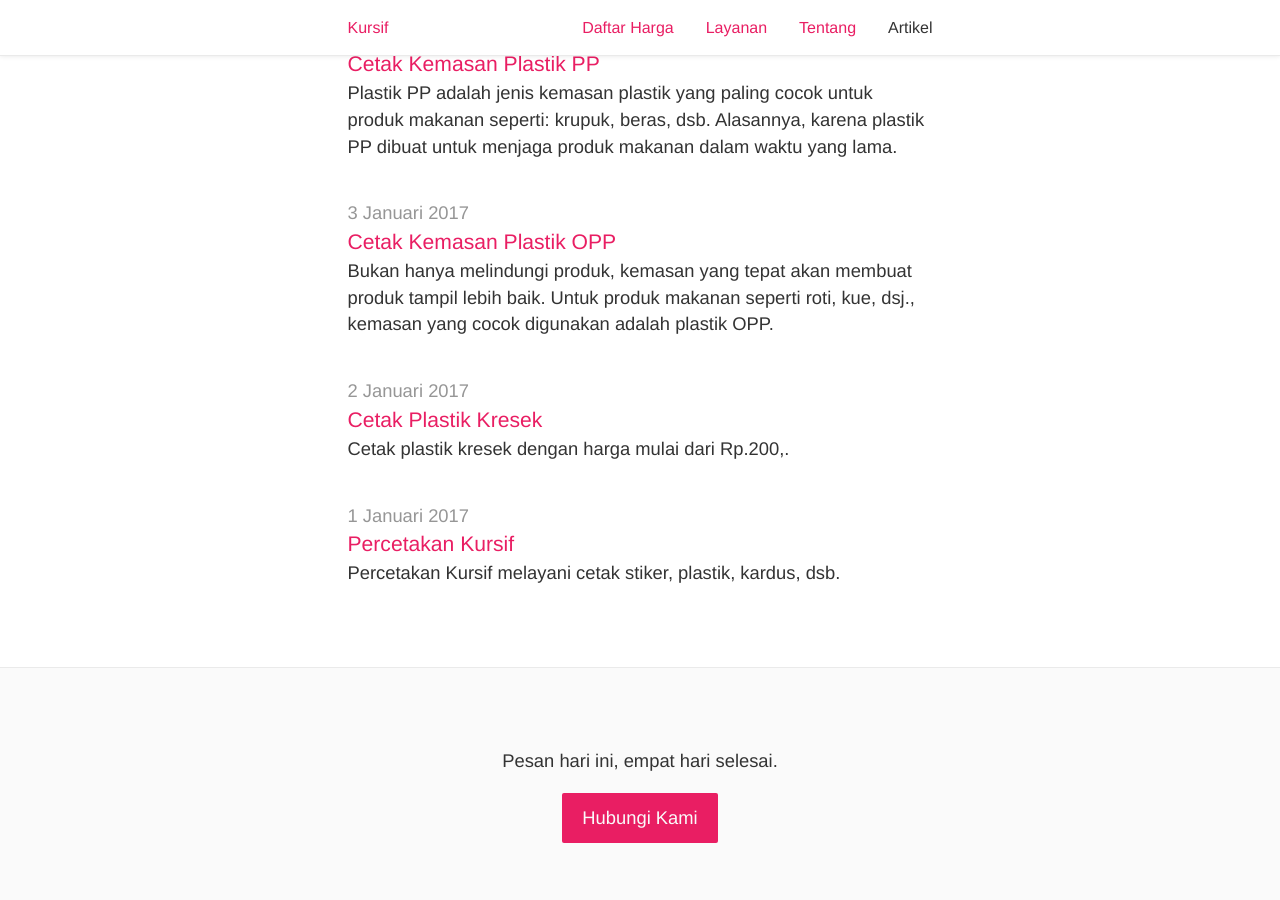
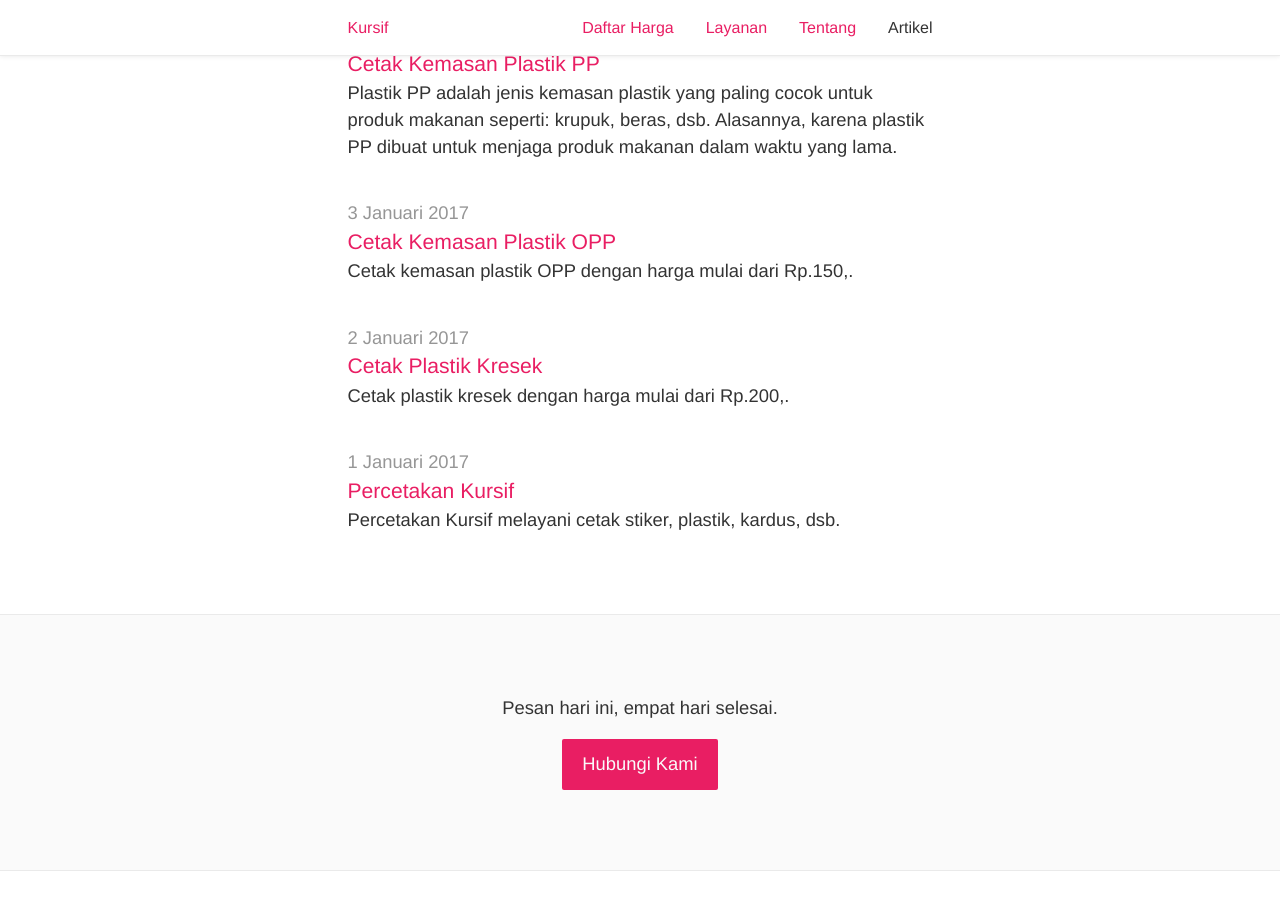
Before and after one commit to tertanda/kursif.github.io, a Jekyll site: the page built from artikel/index.md, in a window 1280 px wide and 900 px high, scrolled down 1939 px. Built offline with Jekyll 4.4.1, drawn with Linux system fonts in a browser that asks for light colours; a script that is not in the unit is left out.

Commit message:
Cetak Kemasan Plastik OPP

```diff
--- a/artikel/_posts/2017-01-03-cetak-kemasan-plastik-opp.md
+++ b/artikel/_posts/2017-01-03-cetak-kemasan-plastik-opp.md
@@ -4,7 +4,7 @@ category : artikel
 permalink: artikel/:title
 title    : Cetak Kemasan Plastik OPP
 author   : El Nino H. Maulana
-intro    : Bukan hanya melindungi produk, kemasan yang tepat akan membuat produk tampil lebih baik. Untuk produk makanan seperti roti, kue, dsj., kemasan yang cocok digunakan adalah plastik OPP.
+intro    : Cetak kemasan plastik OPP dengan harga mulai dari Rp.150,.
 meta     : Cetak kemasan plastik OPP untuk kemasan produk makanan dengan harga mulai dari Rp.150,.
 ---
 
```
